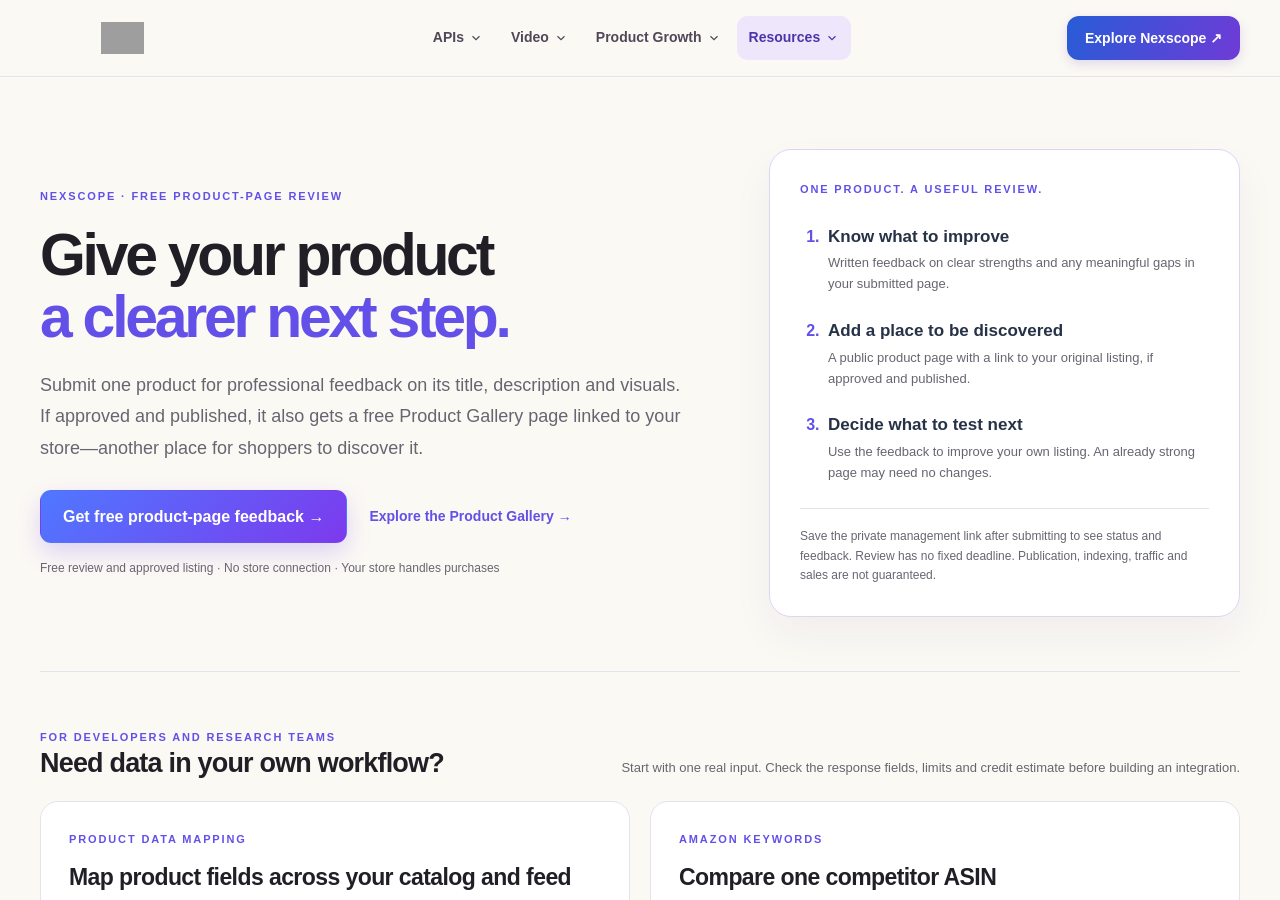
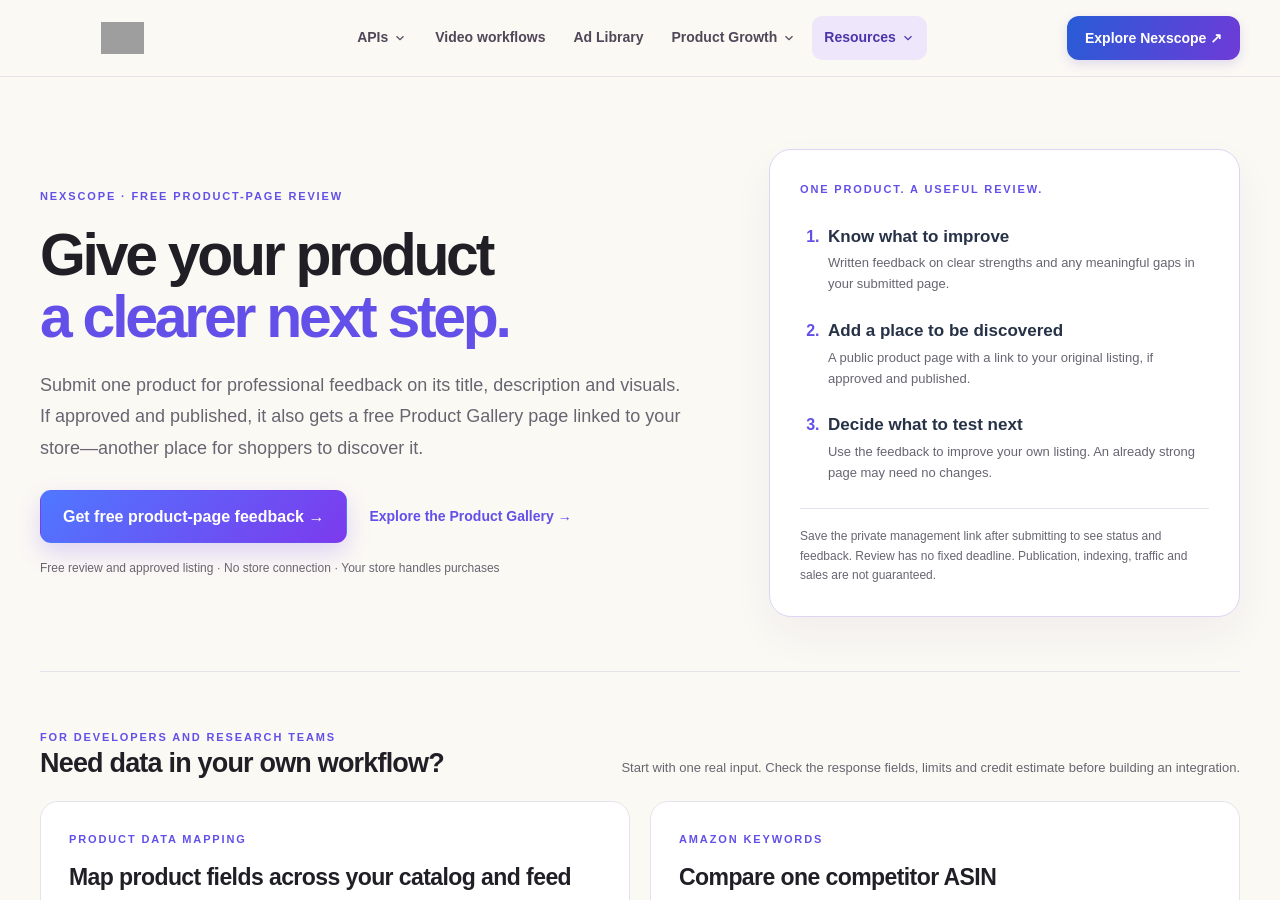
Before and after one commit to nexscope-ai/ecommerce-ai-tools, a Jekyll site: the page built from docs/index.md, in a window 1280 px wide and 900 px high. Built offline with Jekyll 4.4.1, drawn with Linux system fonts in a browser that asks for light colours.

Commit message:
Expose the Ad Library as a top-level navigation link

```diff
--- a/docs/_includes/site-header.html
+++ b/docs/_includes/site-header.html
@@ -12,13 +12,8 @@
           <li><a href="/video-apis/" data-track-tool="video-api-directory">Video &amp; Image APIs</a></li>
         </ul>
       </details></li>
-      <li class="nav-dropdown"><details>
-        <summary>Video <svg aria-hidden="true" width="14" height="14" viewBox="0 0 24 24" fill="none" stroke="currentColor" stroke-width="2"><path d="m6 9 6 6 6-6"></path></svg></summary>
-        <ul class="nav-dropdown-menu">
-          <li><a href="/video/" data-track-tool="video-directory">Video workflows</a></li>
-          <li><a href="/ad-library/" data-track-tool="ad-library">Ad Library</a></li>
-        </ul>
-      </details></li>
+      <li><a href="/video/" data-track-tool="video-directory">Video workflows</a></li>
+      <li><a href="/ad-library/" data-track-tool="ad-library">Ad Library</a></li>
       <li class="nav-dropdown"><details>
         <summary{% if page.product_showcase_page %} aria-current="location"{% endif %}>Product Growth <svg aria-hidden="true" width="14" height="14" viewBox="0 0 24 24" fill="none" stroke="currentColor" stroke-width="2"><path d="m6 9 6 6 6-6"></path></svg></summary>
         <ul class="nav-dropdown-menu">
```
Also changed, not shown: scripts/learn-data-shell.mjs (+2 -7 lines).
